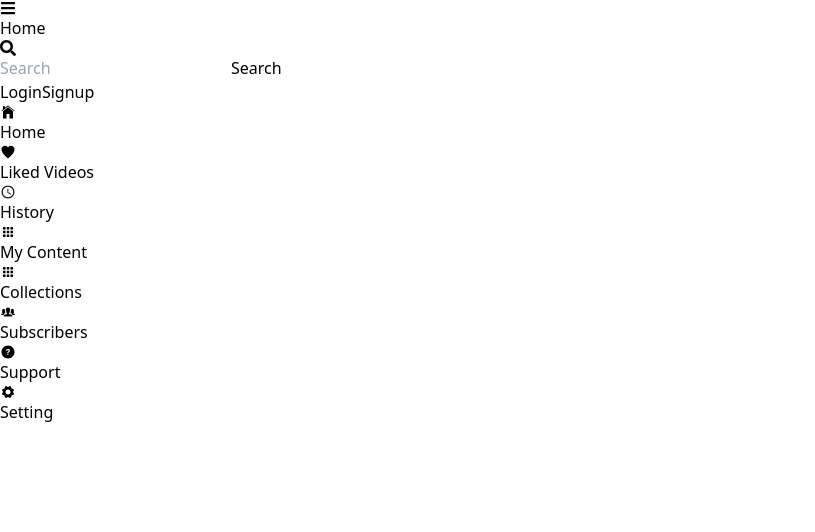
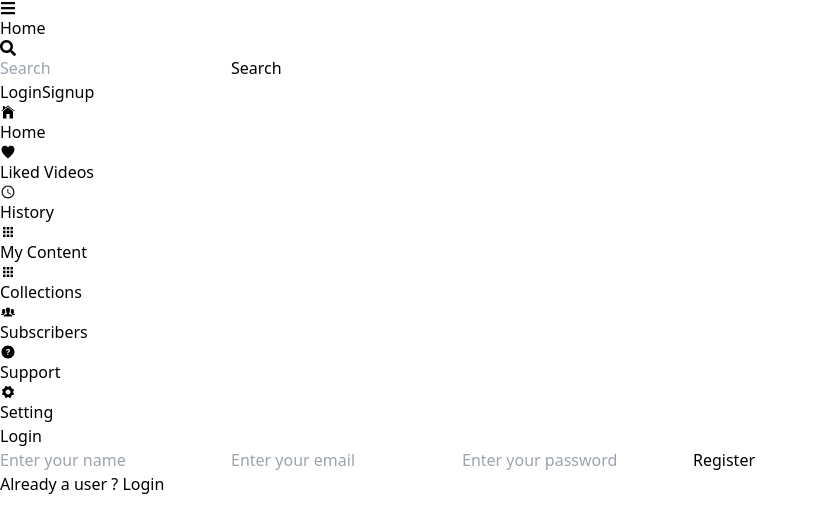
Before and after one commit to pradeepbgs/DevTube-frontend, a React (Vite) app: page /signup in a window 1280 px wide. Shown: the top 532 px of the page, without its empty margins (0-815 px from the left). Built offline with nearby package versions, Linux system fonts and the light colour scheme.

Commit message:
build result page and login,signup page

```diff
--- a/src/App.jsx
+++ b/src/App.jsx
@@ -4,9 +4,9 @@ import Sidebar from './components/sidebar/Sidebar';
 
 function App() {
   return (
-    <div className='h-screen w-screen bg-black flex flex-col '>
+    <div className='h-screen w-screen bg-black flex flex-col bg-opacity-95'>
       <Header />
-      <div className='flex flex-1 overflow-hidden'>
+      <div className='flex flex-1 overflow-hidden w-full h-full'>
         <Sidebar />
         <div className='overflow-y-auto '>
         <Outlet />
--- /dev/null
+++ b/src/components/Authentication/Login.jsx
@@ -0,0 +1,36 @@
+import React from 'react'
+
+const Login = () => {
+  return (
+    <div className='text-white  w-screen h-full flex justify-center items-center '>
+      <div
+      className='bg-white w-[40vw] h-[70vh] flex justify-center
+      items-center
+      rounded-md bg-opacity-10'>
+        <div className='text-center'>
+        <h1 className='text-2xl mb-2 font-semibold'>Login</h1>
+        <form action=""
+        className='flex flex-col w-fit mb-3 mt-5'
+        >
+          <input
+          className='bg-gray-700 w-[30vw] px-5 mb-4 py-3 rounded-md'
+          type="text" placeholder='Enter your email'
+          />
+          <input
+          className='bg-gray-700 px-5 py-3 mb-4 rounded-md'
+          type="password" placeholder='Enter your password'
+          />
+          <button
+          className='bg-blue-500 hover:bg-blue-600 transition-all duration-300 px-5 py-3 rounded-md'>
+            Login</button>
+        </form>
+        <span className='hover:text-blue-400 hover:underline'>
+          <a href="/signup">new ? Register</a>
+        </span>
+        </div>
+      </div>
+    </div>
+  )
+}
+
+export default Login
--- /dev/null
+++ b/src/components/Authentication/Signup.jsx
@@ -0,0 +1,41 @@
+import React from 'react'
+
+const Signup = () => {
+  return (
+    <div className='text-white  w-screen h-full flex justify-center items-center '>
+      <div
+      className='bg-blue-300 w-[40vw] h-[70vh] flex justify-center
+      items-center
+      rounded-lg bg-opacity-10'>
+        <div className='text-center'>
+        <h1 className='text-2xl mb-2 font-semibold'>Login</h1>
+        <form action=""
+        className='flex flex-col w-fit mb-3 mt-5'
+        >
+            <input
+            type="text"
+            className='bg-gray-800 w-[30vw] px-5 mb-4 py-3 rounded-md'
+            placeholder='Enter your name'
+            />
+          <input
+          className='bg-gray-800 px-5 mb-4 py-3 rounded-md'
+          type="text" placeholder='Enter your email'
+          />
+          <input
+          className='bg-gray-800 px-5 py-3 mb-4 rounded-md'
+          type="password" placeholder='Enter your password'
+          />
+          <button
+          className='bg-blue-500 px-5 py-3 rounded-md'>
+            Register</button>
+        </form>
+        <span className='hover:text-blue-400 hover:underline'>
+          <a href="/login">Already a user ? Login </a>
+        </span>
+        </div>
+      </div>
+    </div>
+  )
+}
+
+export default Signup
--- a/src/components/Login.jsx
+++ /dev/null
@@ -1,11 +0,0 @@
-import React from 'react'
-
-const Login = () => {
-  return (
-    <div>
-      login pls
-    </div>
-  )
-}
-
-export default Login
--- a/src/components/sidebar/Sidebar.jsx
+++ b/src/components/sidebar/Sidebar.jsx
@@ -58,9 +58,11 @@ const Sidebar = () => {
     <div className={`'bg-black text-white h-full  flex-col hidden md:flex border border-y-0 border-l-0 '`}>
       <ul className='flex-grow px-2 py-3 '>
         {items.map((item, index) => (
-          <NavLink to={item.link} key={index}>
+          <NavLink
+          className={({isActive}) => `${isActive? "text-purple-400" : "text-gray-200"}`}
+          to={item.link} key={index}>
           <li
-            className='py-2 px-5 hover:bg-gray-700 w-[100%] mb-4 cursor-pointer flex items-center border'
+            className='py-2 px-5 hover:bg-purple-400 hover:text-black w-[100%] mb-4 cursor-pointer flex items-center border'
           >
             {item.icon && <span className='mr-2'>{item.icon}</span>}
             {item.name}
@@ -69,10 +71,10 @@ const Sidebar = () => {
         ))}
       </ul>
       <ul className='px-2'>
-        <li className='py-2 px-4 hover:bg-gray-700 cursor-pointer flex items-center w-[15vw] mb-4 border'>
+        <li className='py-2 px-4 hover:bg-purple-400 hover:text-black  cursor-pointer flex items-center w-[15vw] mb-4 border'>
           <span className='mr-2'><IoIosHelpCircle /></span> Support
         </li>
-        <li className='py-2 px-4 hover:bg-gray-700 cursor-pointer flex items-center w-[15vw] mb-4 border'>
+        <li className='py-2 px-4 hover:bg-purple-400 hover:text-black  cursor-pointer flex items-center w-[15vw] mb-4 border'>
           <span className='mr-2'><IoIosSettings /></span> Setting
         </li>
       </ul>
--- a/src/components/videoComponents/VideoCard.jsx
+++ b/src/components/videoComponents/VideoCard.jsx
@@ -9,13 +9,19 @@ const VideoCard = ({
 
   return (
     <div>
-      <div key={index} className='text-white md:w-[25vw] w-[90vw] rounded ml-5 mb-3 mt-2 '>
+      <div  className='text-white md:w-[25vw] w-[90vw] rounded ml-5 mb-3 mt-2 '>
             <img
             src={video.thumbnail}
             alt={`Thumbnail for ${video.title}`}
             className='w-full h-30 object-cover mb-2 rounded-md' />
-            <h2 className='text-lg font-semibold'>{video.title}</h2>
-            <p className='text-gray-400'>{`${video.views} views • ${video.duration}`}</p>
+            <div className='flex'>
+              <img className='w-9 h-9 bg-gray-100 rounded-full'
+              src="https://assets.stickpng.com/thumbs/585e4beacb11b227491c3399.png" alt="" />
+              <div className='ml-4'>
+              <h2 className='text-md font-semibold'>JavaScript Fundamentals: Variables and Data Types</h2>
+              <p className='text-gray-200 mt-1'>{`${video.views} views • ${video.duration}`}</p>
+              </div>
+            </div>
           </div>
     </div>
   )
--- a/src/components/videoComponents/VideoContainer.jsx
+++ b/src/components/videoComponents/VideoContainer.jsx
@@ -4,6 +4,66 @@ import VideoCard from './VideoCard';
 const VideoContainer = () => {
 
     const videos = [
+        {
+          title: 'Video 1',
+          thumbnail: 'https://via.placeholder.com/320x180',
+          views: 1000,
+          duration: '5:30',
+        },
+        {
+          title: 'Video 2',
+          thumbnail: 'https://via.placeholder.com/320x180',
+          views: 1500,
+          duration: '8:45',
+        },
+        {
+          title: 'Video 3',
+          thumbnail: 'https://via.placeholder.com/320x180',
+          views: 1200,
+          duration: '6:20',
+        },
+        {
+          title: 'Video 4',
+          thumbnail: 'https://via.placeholder.com/320x180',
+          views: 800,
+          duration: '4:15',
+        },
+        {
+          title: 'Video 5',
+          thumbnail: 'https://via.placeholder.com/320x180',
+          views: 2000,
+          duration: '10:00',
+        },
+        {
+          title: 'Video 6',
+          thumbnail: 'https://via.placeholder.com/320x180',
+          views: 3000,
+          duration: '12:30',
+        },
+        {
+          title: 'Video 7',
+          thumbnail: 'https://via.placeholder.com/320x180',
+          views: 1800,
+          duration: '9:45',
+        },
+        {
+          title: 'Video 8',
+          thumbnail: 'https://via.placeholder.com/320x180',
+          views: 2500,
+          duration: '11:20',
+        },
+        {
+          title: 'Video 9',
+          thumbnail: 'https://via.placeholder.com/320x180',
+          views: 900,
+          duration: '4:50',
+        },
+        {
+          title: 'Video 10',
+          thumbnail: 'https://via.placeholder.com/320x180',
+          views: 1600,
+          duration: '8:00',
+        },
         {
           title: 'Video 1',
           thumbnail: 'https://via.placeholder.com/320x180',
--- /dev/null
+++ b/src/components/videoListings/VideoListings.jsx
@@ -0,0 +1,159 @@
+import React from "react";
+
+const VideoListings = () => {
+  const videos = [
+    {
+      title: "Video 1",
+      thumbnail: "https://via.placeholder.com/320x180",
+      views: 1000,
+      duration: "5:30",
+    },
+    {
+      title: "Video 2",
+      thumbnail: "https://via.placeholder.com/320x180",
+      views: 1500,
+      duration: "8:45",
+    },
+    {
+      title: "Video 3",
+      thumbnail: "https://via.placeholder.com/320x180",
+      views: 1200,
+      duration: "6:20",
+    },
+    {
+      title: "Video 4",
+      thumbnail: "https://via.placeholder.com/320x180",
+      views: 800,
+      duration: "4:15",
+    },
+    {
+      title: "Video 5",
+      thumbnail: "https://via.placeholder.com/320x180",
+      views: 2000,
+      duration: "10:00",
+    },
+    {
+      title: "Video 6",
+      thumbnail: "https://via.placeholder.com/320x180",
+      views: 3000,
+      duration: "12:30",
+    },
+    {
+      title: "Video 7",
+      thumbnail: "https://via.placeholder.com/320x180",
+      views: 1800,
+      duration: "9:45",
+    },
+    {
+      title: "Video 8",
+      thumbnail: "https://via.placeholder.com/320x180",
+      views: 2500,
+      duration: "11:20",
+    },
+    {
+      title: "Video 9",
+      thumbnail: "https://via.placeholder.com/320x180",
+      views: 900,
+      duration: "4:50",
+    },
+    {
+      title: "Video 10",
+      thumbnail: "https://via.placeholder.com/320x180",
+      views: 1600,
+      duration: "8:00",
+    },
+    {
+      title: "Video 1",
+      thumbnail: "https://via.placeholder.com/320x180",
+      views: 1000,
+      duration: "5:30",
+    },
+    {
+      title: "Video 2",
+      thumbnail: "https://via.placeholder.com/320x180",
+      views: 1500,
+      duration: "8:45",
+    },
+    {
+      title: "Video 3",
+      thumbnail: "https://via.placeholder.com/320x180",
+      views: 1200,
+      duration: "6:20",
+    },
+    {
+      title: "Video 4",
+      thumbnail: "https://via.placeholder.com/320x180",
+      views: 800,
+      duration: "4:15",
+    },
+    {
+      title: "Video 5",
+      thumbnail: "https://via.placeholder.com/320x180",
+      views: 2000,
+      duration: "10:00",
+    },
+    {
+      title: "Video 6",
+      thumbnail: "https://via.placeholder.com/320x180",
+      views: 3000,
+      duration: "12:30",
+    },
+    {
+      title: "Video 7",
+      thumbnail: "https://via.placeholder.com/320x180",
+      views: 1800,
+      duration: "9:45",
+    },
+    {
+      title: "Video 8",
+      thumbnail: "https://via.placeholder.com/320x180",
+      views: 2500,
+      duration: "11:20",
+    },
+    {
+      title: "Video 9",
+      thumbnail: "https://via.placeholder.com/320x180",
+      views: 900,
+      duration: "4:50",
+    },
+    {
+      title: "Video 10",
+      thumbnail: "https://via.placeholder.com/320x180",
+      views: 1600,
+      duration: "8:00",
+    },
+    // Repeat the pattern for more videos...
+  ];
+
+  return (
+    <div className="w-screen">
+        <div className="py-1 px-2">
+        {videos?.map((video, index) => (
+        <div className="text-white ml-3 mt-4 flex" key={index}>
+          <div>
+            <img src={video.thumbnail} alt="" />
+          </div>
+          <div className="ml-2 w-[37%]">
+            <h1 className="text-[1.2rem] w-[65%] font-semibold">JavaScript Fundamentals: Variables and Data Types</h1>
+            <p className="mb-1">200k • views</p>
+            <div className="flex items-center mb-2">
+              <img
+                className="w-9 mr-3 rounded-full"
+                src="https://assets.stickpng.com/thumbs/585e4beacb11b227491c3399.png"
+                alt=""
+              />
+              <p>Username</p>
+            </div>
+            <span className="">
+              Learn the basics of JavaScript, including variables, data types,
+              and how to use them in your programs.
+            </span>
+          </div>
+        </div>
+      ))}
+      </div>
+    </div>
+  );
+};
+
+export default VideoListings;
```
Also changed, not shown: src/components/header/Header.jsx (+16 -4 lines), src/main.jsx (+9 -3 lines).
